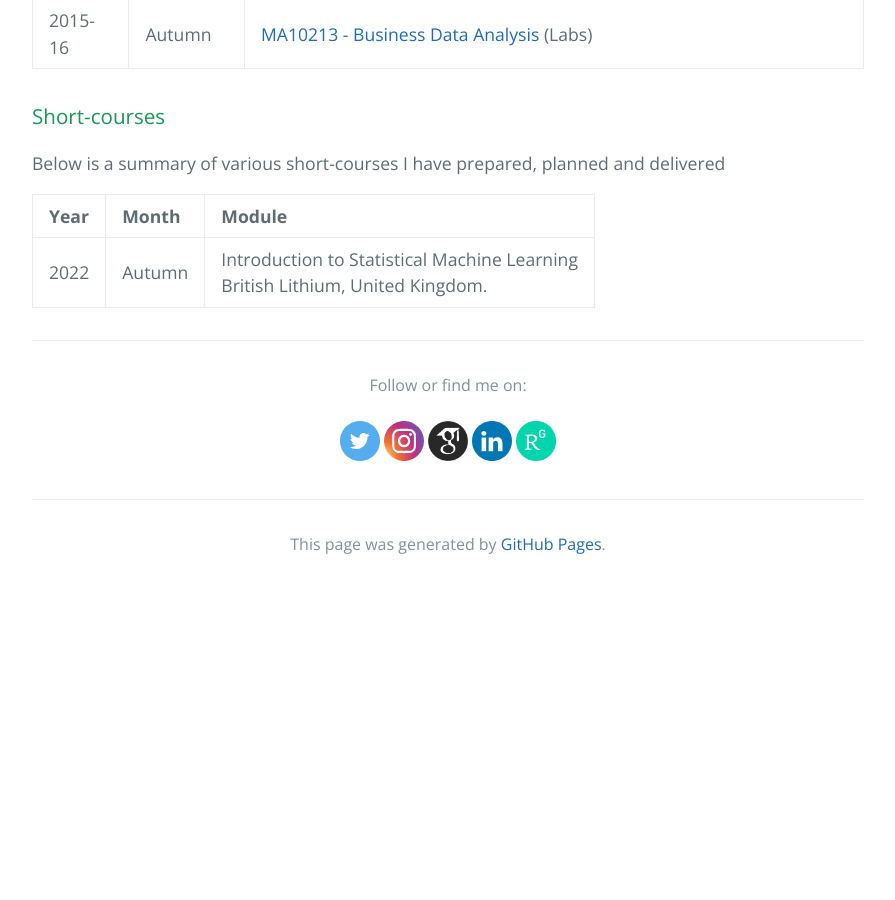
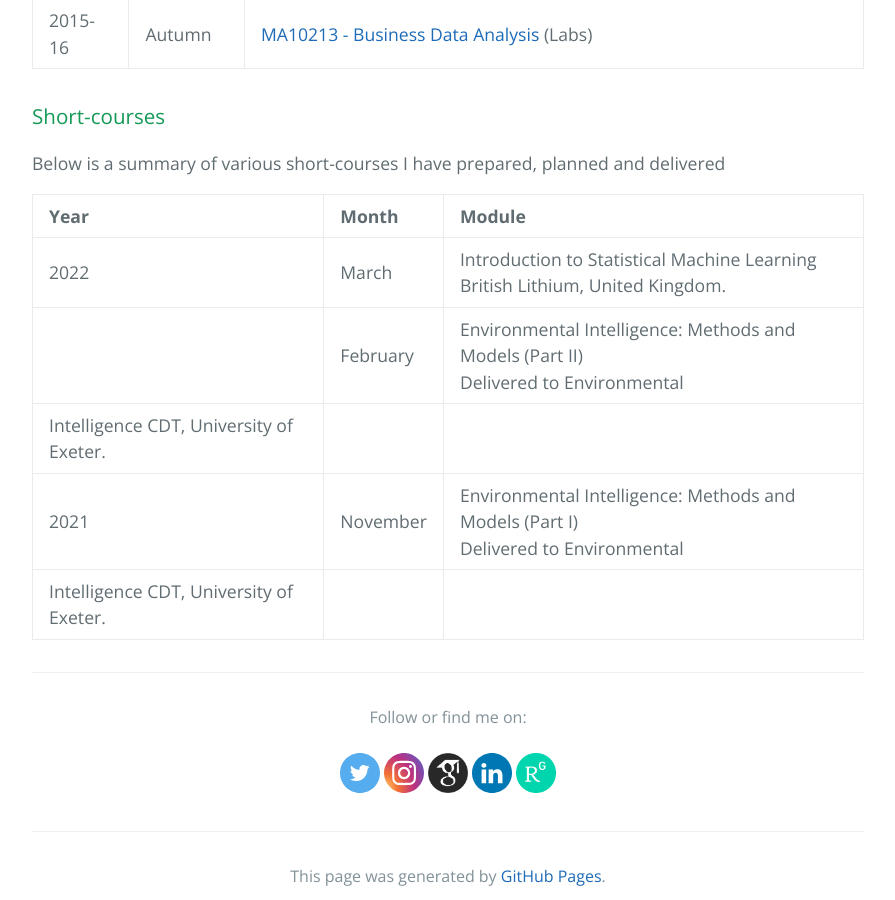
Before and after one commit to matthewllthomas/matthewllthomas.github.io, a Jekyll site: the page built from teaching/index.md, in a window 1280 px wide and 900 px high, scrolled down 1376 px. Shown: the whole window, without its empty margins (192-1087 px from the left). Built offline with Jekyll 4.4.1, drawn with Linux system fonts in a browser that asks for light colours; the repository's description, which GitHub fills in, is left out; before the commit the page ends 1964 px from its top, so only the background shows below that.

Commit message:
Update index.md

```diff
--- a/teaching/index.md
+++ b/teaching/index.md
@@ -33,4 +33,8 @@ Below is a summary of various short-courses I have prepared, planned and deliver
 
 | Year        | Month          | Module |
 |:-------------|:--------------|:------|
-| 2022  | Autumn     | Introduction to Statistical Machine Learning <br>British Lithium, United Kingdom. |
+| 2022        | March      | Introduction to Statistical Machine Learning <br>British Lithium, United Kingdom. |
+|                 | February  | Environmental Intelligence: Methods and Models (Part II) <br>Delivered to Environmental
+Intelligence CDT, University of Exeter. |
+| 2021        | November  | Environmental Intelligence: Methods and Models (Part I) <br>Delivered to Environmental
+Intelligence CDT, University of Exeter. |
```
